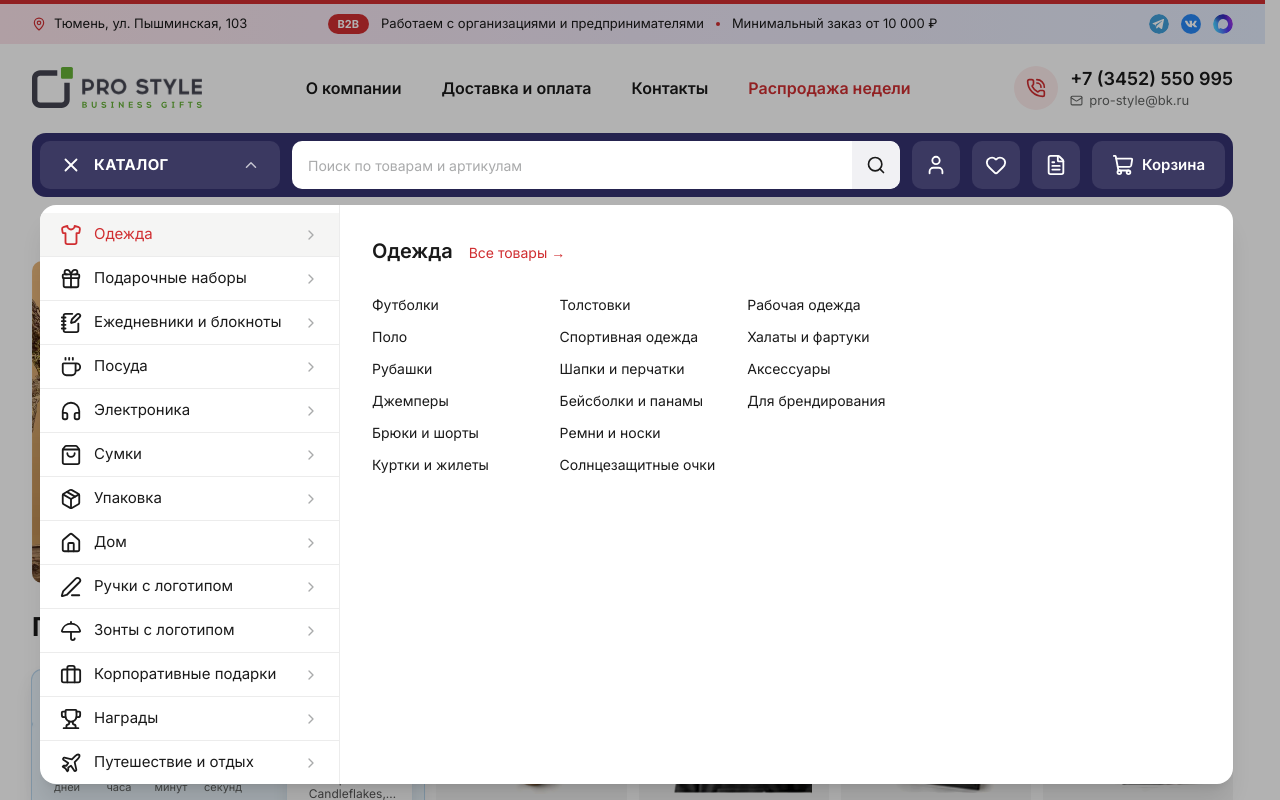
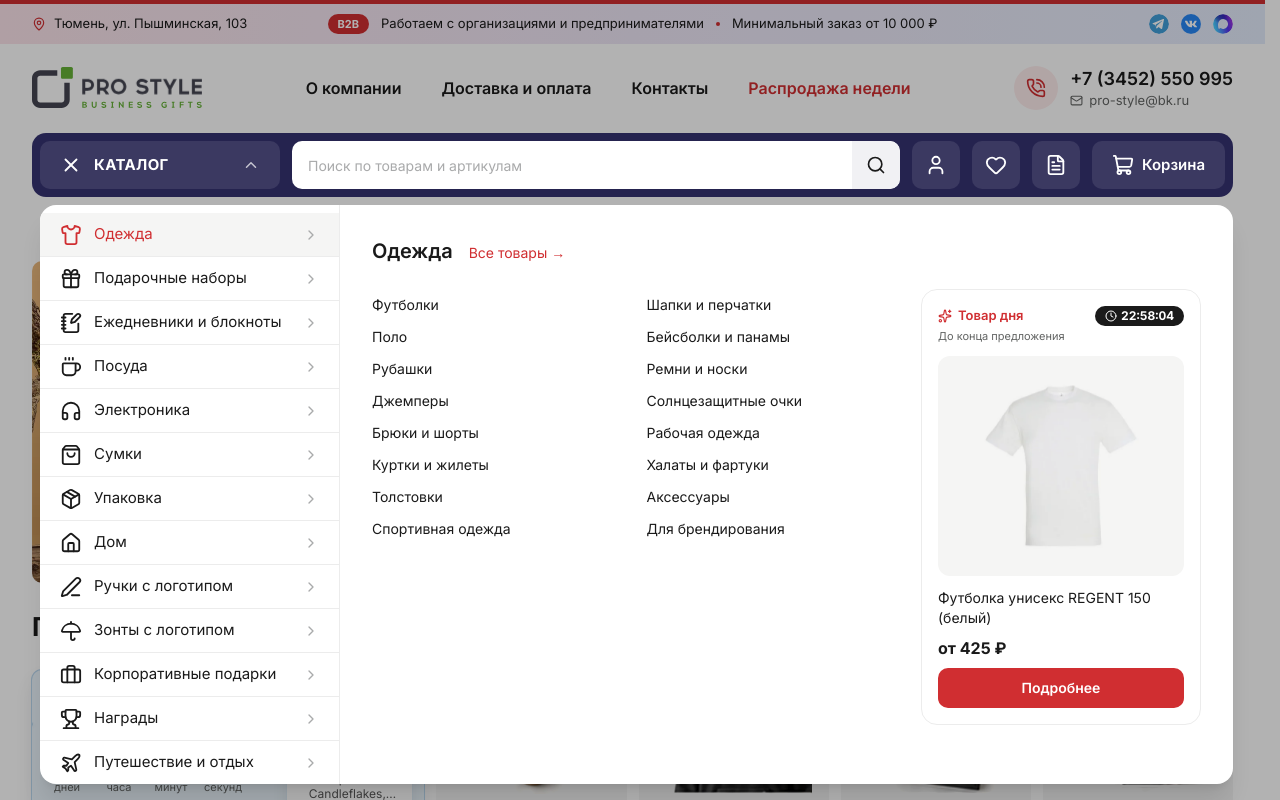
Before and after one commit to lemnity/prost, a Next.js app: page / in a window 1280 px wide. Both pictures are taken after a click on the button "КАТАЛОГ". Shown: the top 800 px of the page. Built offline with nearby package versions, Linux system fonts and the light colour scheme.

Commit message:
feat(menu): product of the day card for every catalog category
Subcategories always in two columns and scroll inside their own area,
so the card stays fully visible and the panel still fits the window.

```diff
--- a/src/app/catalog-menu.json/route.ts
+++ b/src/app/catalog-menu.json/route.ts
@@ -1,5 +1,5 @@
 import { getCatalogTree, getProductOfDay } from "@/lib/catalog";
-import { POTD_MAX_CHILDREN, type MenuData } from "@/lib/catalog/menu";
+import type { MenuData } from "@/lib/catalog/menu";
 
 export const dynamic = "force-static";
 
@@ -7,7 +7,6 @@ export async function GET() {
   const tree = await getCatalogTree();
   const potd: MenuData["potd"] = {};
   for (const c of tree) {
-    if (c.children.length > POTD_MAX_CHILDREN) continue;
     const p = await getProductOfDay(c.id);
     if (p) potd[c.id] = { title: p.title, image: p.image, url: p.url, priceFrom: p.priceFrom };
   }
--- a/src/components/layout/catalog-menu-content.tsx
+++ b/src/components/layout/catalog-menu-content.tsx
@@ -20,14 +20,17 @@ export function CatalogPanes({
   dayLeft: SaleRemaining | null;
 }) {
   return (
-    <div className="flex max-h-(--menu-max-h) min-w-0 flex-1 flex-col self-start overflow-y-auto overscroll-contain p-8">
+    <div className="flex max-h-(--menu-max-h) min-w-0 flex-1 flex-col self-start overflow-hidden p-8">
       {!data ? (
         <PanesSkeleton />
       ) : (
         data.tree.map((c, i) => {
           const p = data.potd[c.id];
+          // Список прокручивается в своей области; колонки балансируются
+          // внутри обёртки, поэтому не уходят вбок при ограниченной высоте.
           const list = (
-            <ul className={`${p ? "columns-2" : "columns-3"} min-w-0 flex-1 gap-8 self-start text-sm`}>
+            <div className="min-h-0 min-w-0 flex-1 overflow-y-auto overscroll-contain">
+              <ul className="columns-2 gap-8 text-sm">
                 {c.children.map((s) => (
                   <li key={s.href} className="break-inside-avoid">
                     <Link href={s.href} data-sub className="block py-1.5 text-ink hover:text-brand">
@@ -36,6 +39,7 @@ export function CatalogPanes({
                   </li>
                 ))}
               </ul>
+            </div>
           );
           return (
             <section
@@ -53,7 +57,7 @@ export function CatalogPanes({
                 <span className="text-sm font-normal text-brand">Все товары →</span>
               </Link>
               {!p ? (
-                list
+                <div className="flex min-h-0 flex-1">{list}</div>
               ) : (
                 <div className="flex min-h-0 flex-1 items-stretch gap-8">
                   {list}
--- a/src/lib/catalog/menu.ts
+++ b/src/lib/catalog/menu.ts
@@ -4,9 +4,6 @@ import type { CatalogNode } from "./types";
 export type MenuPotd = { title: string; image: string; url: string; priceFrom: number };
 export type MenuData = {
   tree: CatalogNode[];
-  /** Товар дня по id категории (только для категорий с коротким списком). */
+  /** Товар дня по id категории (карточка скрыта, если данных нет). */
   potd: Record<string, MenuPotd>;
 };
-
-/** Карточка «Товар дня» помещается рядом с не более чем 12 подкатегориями. */
-export const POTD_MAX_CHILDREN = 12;
```
Lines whose indentation alone changed are shown as unchanged.
